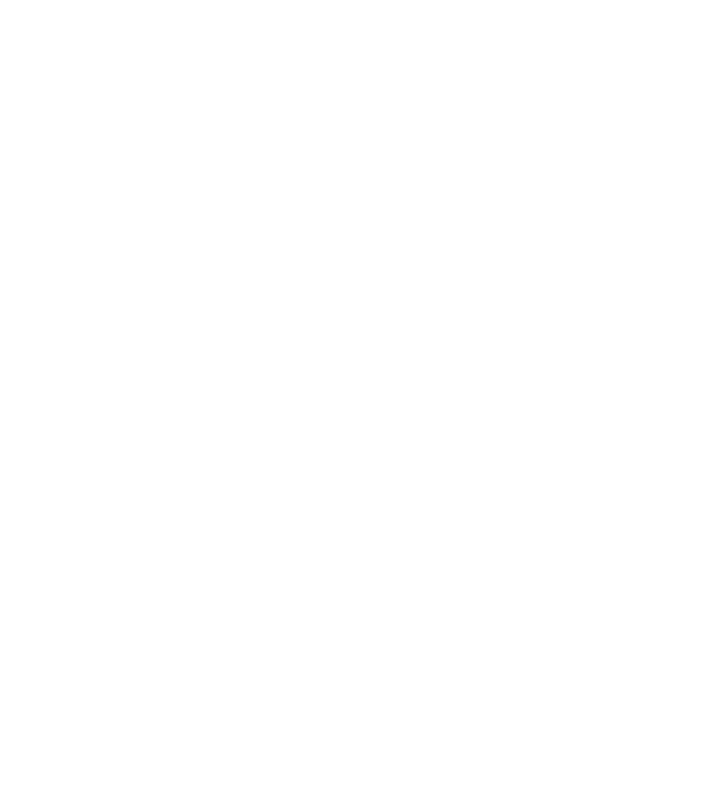
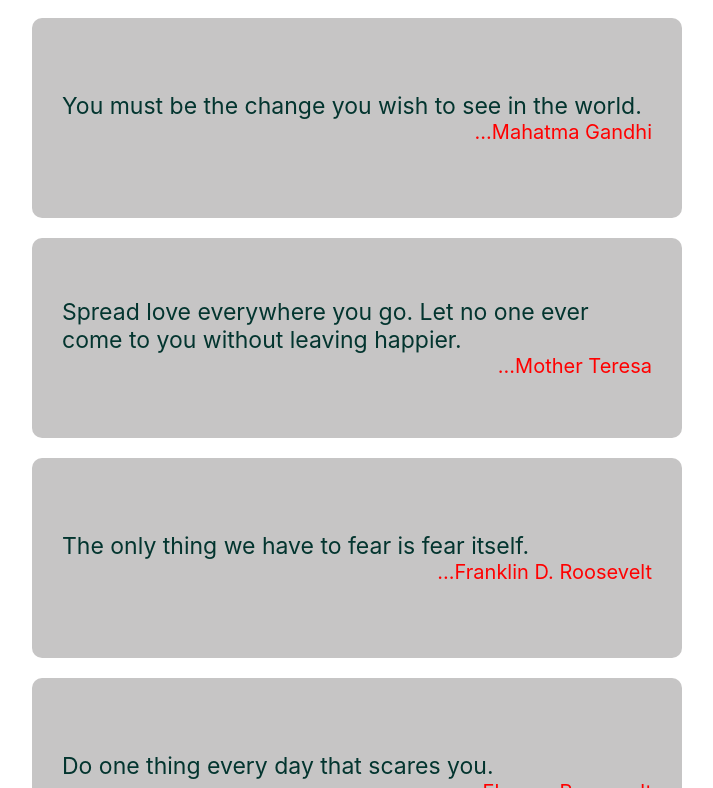
Before and after one commit to mohsin-al-mamun/Demo-App-for-teaching, a React (Create React App) app: page / in a window 1280 px wide. Shown: the part 972-1760 px from the top of the page, without its empty margins (283-996 px from the left). Before the commit the page ends 930 px from the top, so only its background shows below. Built offline with nearby package versions, Linux system fonts and the light colour scheme.

Commit message:
quotes cards are populated with data

```diff
--- a/src/App.css
+++ b/src/App.css
@@ -19,10 +19,12 @@
   margin-top: 20px;
   padding: 20px;
   min-height: 100vh;
-  color: white;
+  /* color: white; */
+  color: black;
   display: flex;
   justify-content: center;
   /* align-items: center; */
+  /* align-content: center; */
   flex-wrap: wrap;
   gap: 20px;
 }
--- a/src/App.js
+++ b/src/App.js
@@ -1,15 +1,15 @@
 import "./App.css";
 import Card from "./components/Card";
+import { arrayOfQuotes } from "./data";
 
 function App() {
   return (
     <div id="container ">
       <div id="header"> Famous Qoutes </div>
       <div id="Cardcontainer">
-        <Card
-          qoute="It is during our darkest moments that we must focus to see the light."
-          author=" Aristotle"
-        />
+        {arrayOfQuotes.map((item) => {
+          return <Card quote={item.quote} author={item.author} />;
+        })}
       </div>
     </div>
   );
--- a/src/components/Card.js
+++ b/src/components/Card.js
@@ -1,9 +1,10 @@
 import "./Card.css";
 
 function Card(props) {
+  // props = {quote: "str" , author:"str"}
   return (
     <div id="cardContainer">
-      <div id="qoute"> {props.qoute} </div>
+      <div id="qoute"> {props.quote} </div>
       <div id="author"> ...{props.author}</div>
     </div>
   );
--- a/src/data.js
+++ b/src/data.js
@@ -1,65 +1,65 @@
 const arrayOfQuotes = [
   {
-    qoute:
+    quote:
       "The greatest glory in living lies not in never falling, but in rising every time we fall.",
     author: "Nelson Mandela",
   },
   {
-    qoute: "The way to get started is to quit talking and begin doing. ",
+    quote: "The way to get started is to quit talking and begin doing. ",
     author: "Walt Disney",
   },
   {
-    qoute:
+    quote:
       "The future belongs to those who believe in the beauty of their dreams. ",
     author: "Eleanor Roosevelt",
   },
   {
-    qoute:
+    quote:
       "If you look at what you have in life, you'll always have more. If you look at what you don't have in life, you'll never have enough. ",
     author: "Oprah Winfrey",
   },
   {
-    qoute: "You must be the change you wish to see in the world. ",
+    quote: "You must be the change you wish to see in the world. ",
     author: "Mahatma Gandhi",
   },
   {
-    qoute:
+    quote:
       "Spread love everywhere you go. Let no one ever come to you without leaving happier. ",
     author: "Mother Teresa",
   },
   {
-    qoute: "The only thing we have to fear is fear itself. ",
+    quote: "The only thing we have to fear is fear itself. ",
     author: "Franklin D. Roosevelt",
   },
   {
-    qoute: "Do one thing every day that scares you. ",
+    quote: "Do one thing every day that scares you. ",
     author: "Eleanor Roosevelt",
   },
   {
-    qoute:
+    quote:
       "If someone hits you, don't hit them back. Show mercy and keep patience. When opportunity comes, hit them too harder ",
     author: "Mohsin Al - Mamun",
   },
   {
-    qoute: "Well done is better than well said. ",
+    quote: "Well done is better than well said. ",
     author: "Benjamin Franklin",
   },
   {
-    qoute:
+    quote:
       "It is during our darkest moments that we must focus to see the light.",
     author: " Aristotle",
   },
   {
-    qoute:
+    quote:
       "Do not go where the path may lead, go instead where there is no path and leave a trail. ",
     author: "Ralph Waldo Emerson",
   },
   {
-    qoute: "Be yourself; everyone else is already taken. ",
+    quote: "Be yourself; everyone else is already taken. ",
     author: "Oscar Wilde",
   },
   {
-    qoute:
+    quote:
       "You will face many defeats in life, but never let yourself be defeated",
     author: "Maya Angelou",
   },
```
